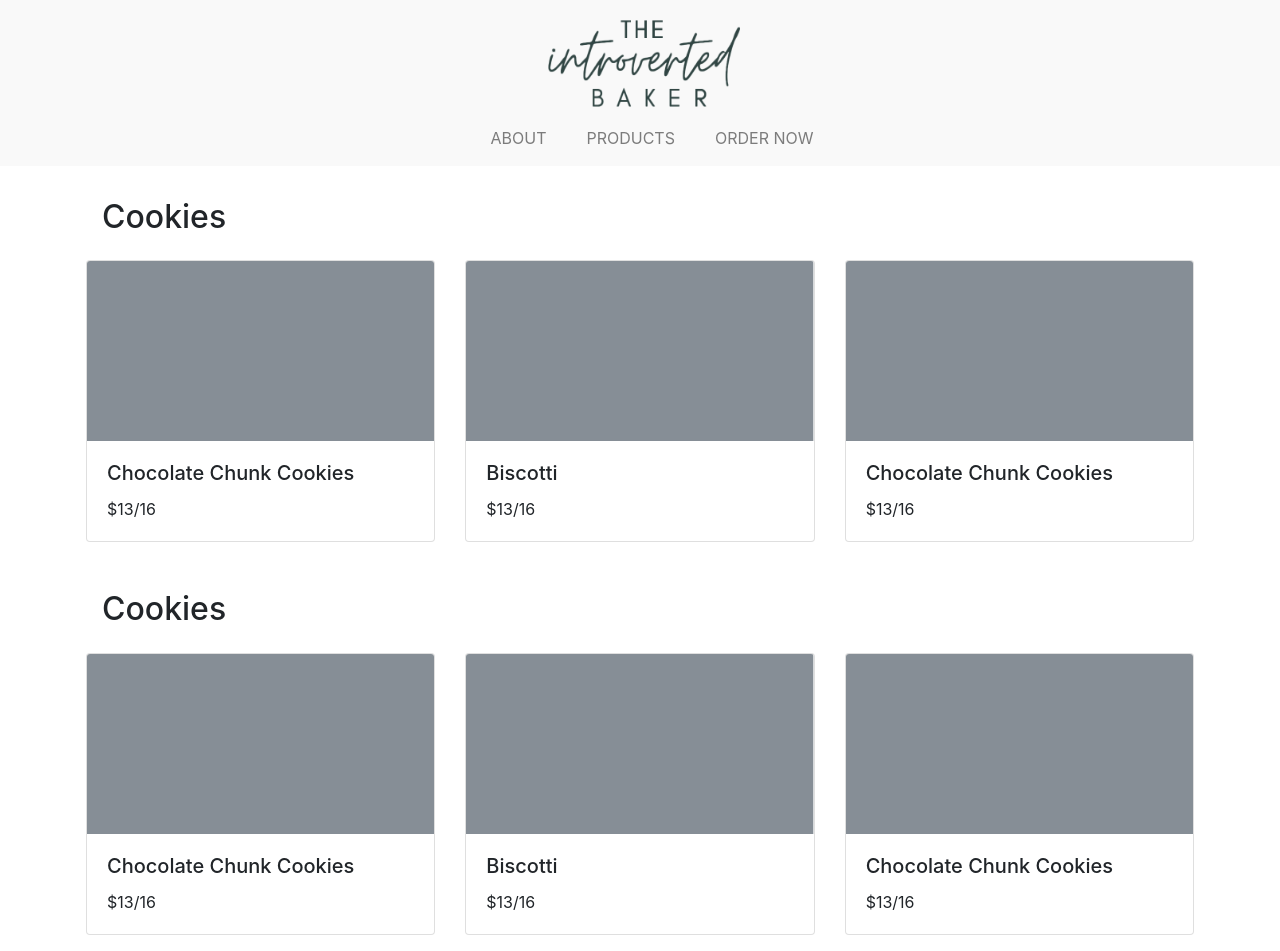
After one commit to tenebrius1/introvertedbaker, a Flask app: page /products in a window 1280 px wide. The commit adds this page. Run offline with Flask 2, Linux system fonts and the light colour scheme; some libraries are stand-ins or nearby versions.

Commit message:
updated landing page and added products page

```diff
--- a/app.py
+++ b/app.py
@@ -9,3 +9,7 @@ app.config["TEMPLATES_AUTO_RELOAD"] = True
 @app.route("/")
 def index():
     return render_template("index.html")
+
+@app.route("/products")
+def products():
+    return render_template("products.html")
--- a/static/script.js
+++ b/static/script.js
@@ -7,9 +7,9 @@ window.onscroll = function () {
 
 function minimizeNavBar() {
   if (
-    document.body.scrollTop >= 70 ||
-    document.documentElement.scrollTop >= 70 &&
-    window.matchMedia("(min-width: 480px)").matches
+    document.body.scrollTop >= 40 ||
+    (document.documentElement.scrollTop >= 40 &&
+      window.matchMedia("(min-width: 480px)").matches)
   ) {
     document
       .getElementById("navbarSupportedContent")
--- a/static/styles.css
+++ b/static/styles.css
@@ -69,5 +69,12 @@
   #navbar_container {
     flex-direction: row !important;
   }
+}
 
+#hummingbird {
+  object-fit: cover;
 }
+
+.h4 {
+  padding: 1.5rem;
+}
--- a/templates/layout.html
+++ b/templates/layout.html
@@ -41,7 +41,7 @@
                         <a class="nav-link" href="#">ABOUT</a>
                     </li>
                     <li class="nav-item">
-                        <a class="nav-link" href="#">PRODUCTS</a>
+                        <a class="nav-link" href="/products">PRODUCTS</a>
                     </li>
                     <li class="nav-item">
                         <a class="nav-link" href="#">ORDER NOW</a>
--- /dev/null
+++ b/templates/products.html
@@ -0,0 +1,79 @@
+{% extends "layout.html" %}
+
+{% block title %}Products{% endblock %}
+
+{% block main %}
+
+<div class="container justify-content-start p-3">
+    <h2 class="p-3">Cookies</h2>
+    <div class="card-deck">
+        <div class="card" style="width: 18rem;">
+            <svg class="bd-placeholder-img card-img-top" width="100%" height="180" xmlns="http://www.w3.org/2000/svg"
+                preserveAspectRatio="xMidYMid slice" focusable="false" role="img" aria-label="Placeholder: Image cap">
+                <rect width="100%" height="100%" fill="#868e96"></rect>
+            </svg>
+            <div class="card-body">
+                <h5 class="card-title">Chocolate Chunk Cookies</h5>
+                <p class="card-text">$13/16</p>
+            </div>
+        </div>
+        <div class="card" style="width: 18rem;">
+            <svg class="bd-placeholder-img card-img-top" width="100%" height="180" xmlns="http://www.w3.org/2000/svg"
+                preserveAspectRatio="xMidYMid slice" focusable="false" role="img" aria-label="Placeholder: Image cap">
+                <rect width="100%" height="100%" fill="#868e96"></rect>
+            </svg>
+            <div class="card-body">
+                <h5 class="card-title">Biscotti</h5>
+                <p class="card-text">$13/16</p>
+            </div>
+        </div>
+        <div class="card" style="width: 18rem;">
+            <svg class="bd-placeholder-img card-img-top" width="100%" height="180" xmlns="http://www.w3.org/2000/svg"
+                preserveAspectRatio="xMidYMid slice" focusable="false" role="img" aria-label="Placeholder: Image cap">
+                <rect width="100%" height="100%" fill="#868e96"></rect>
+            </svg>
+            <div class="card-body">
+                <h5 class="card-title">Chocolate Chunk Cookies</h5>
+                <p class="card-text">$13/16</p>
+            </div>
+        </div>
+    </div>
+</div>
+
+<div class="container justify-content-start p-3">
+    <h2 class="p-3">Cookies</h2>
+    <div class="card-deck">
+        <div class="card" style="width: 18rem;">
+            <svg class="bd-placeholder-img card-img-top" width="100%" height="180" xmlns="http://www.w3.org/2000/svg"
+                preserveAspectRatio="xMidYMid slice" focusable="false" role="img" aria-label="Placeholder: Image cap">
+                <rect width="100%" height="100%" fill="#868e96"></rect>
+            </svg>
+            <div class="card-body">
+                <h5 class="card-title">Chocolate Chunk Cookies</h5>
+                <p class="card-text">$13/16</p>
+            </div>
+        </div>
+        <div class="card" style="width: 18rem;">
+            <svg class="bd-placeholder-img card-img-top" width="100%" height="180" xmlns="http://www.w3.org/2000/svg"
+                preserveAspectRatio="xMidYMid slice" focusable="false" role="img" aria-label="Placeholder: Image cap">
+                <rect width="100%" height="100%" fill="#868e96"></rect>
+            </svg>
+            <div class="card-body">
+                <h5 class="card-title">Biscotti</h5>
+                <p class="card-text">$13/16</p>
+            </div>
+        </div>
+        <div class="card" style="width: 18rem;">
+            <svg class="bd-placeholder-img card-img-top" width="100%" height="180" xmlns="http://www.w3.org/2000/svg"
+                preserveAspectRatio="xMidYMid slice" focusable="false" role="img" aria-label="Placeholder: Image cap">
+                <rect width="100%" height="100%" fill="#868e96"></rect>
+            </svg>
+            <div class="card-body">
+                <h5 class="card-title">Chocolate Chunk Cookies</h5>
+                <p class="card-text">$13/16</p>
+            </div>
+        </div>
+    </div>
+</div>
+
+{% endblock %}
```
Also changed, not shown: templates/index.html (+7 -43 lines), static/instagram.png (added), static/mail.png (added), static/phone.png (added).
